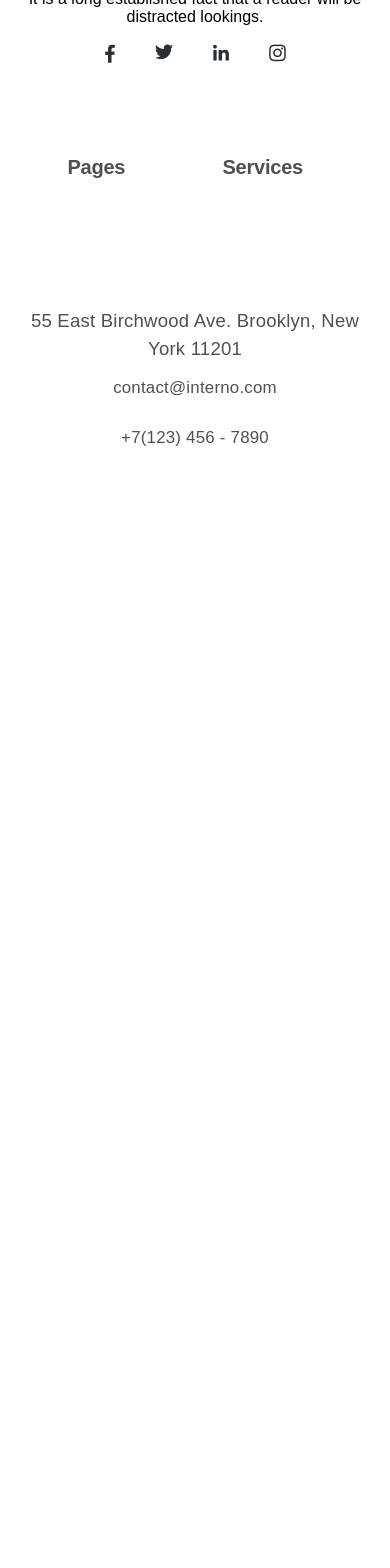
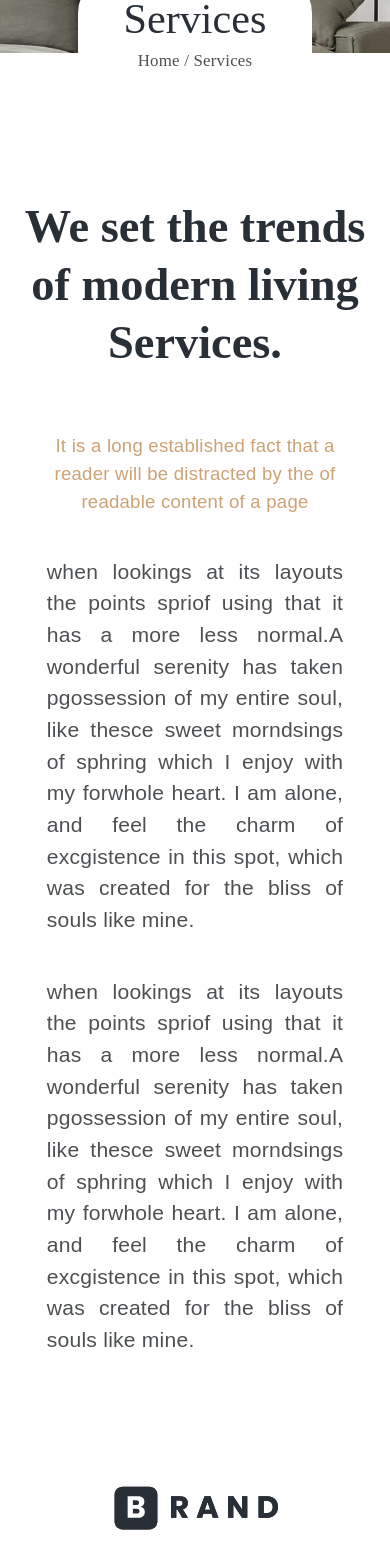
Before and after one commit to AlekseevAndreyG/InteriorDesignWebflow, a React (Create React App) app: page /services-more-page in a window 390 px wide. Shown: the part 278-1846 px from the top of the page. Before the commit the page ends 862 px from the top, so only its background shows below. Built offline with nearby package versions, Linux system fonts and the light colour scheme.

Commit message:
половина страницы готова

```diff
--- a/src/Pages/MainPage/MainPage.js
+++ b/src/Pages/MainPage/MainPage.js
@@ -5,11 +5,11 @@ import PlanMobile from "./components/Plan/PlanMobile/PlanMobile";
 import AboutUs from "./components/AboutUs/AboutUs";
 import AboutUsMobile from "./components/AboutUs/AboutUsMobile/AboutUsMobile";
 import Reviews from "./components/Reviews/Reviews";
-import OurPartners from "./components/OurPartners/OurPartners";
-import OurPartnersMobile from "./components/OurPartners/OurPartnersMobile/OurPartnersMobile";
+import OurPartners from "../../components/OurPartners/OurPartners";
+import OurPartnersMobile from "../../components/OurPartners/OurPartnersMobile/OurPartnersMobile";
 import FollowOurProjects from "./components/FollowOurProjects/FollowOurProjects";
 import FollowOurProjectMobile from "./components/FollowOurProjects/FollowOurProjectMobile/FollowOurProjectMobile";
-import CounterTotal from "./components/CounterTotal/CounterTotal";
+import CounterTotal from "../../components/CounterTotal/CounterTotal";
 import ArcticleAndNews from "./components/ArcticleAndNews/ArcticleAndNews";
 import WannaJoin from "../../components/WannaJoin/WannaJoin";
 
--- a/src/Pages/ServiecesMorePage/ServicesMorePage.js
+++ b/src/Pages/ServiecesMorePage/ServicesMorePage.js
@@ -1,7 +1,19 @@
 import React from "react";
 import "./ServicesMorePage.css";
+import ServicesMorePageHeading from "./components/ServicesMorePageHeading/ServicesMorePageHeading";
+
+import OurPartners from "../../components/OurPartners/OurPartners";
+import OurPartnersMobile from "../../components/OurPartners/OurPartnersMobile/OurPartnersMobile";
+import CounterTotal from "../../components/CounterTotal/CounterTotal";
 function ServicesMorePage() {
-  return <section></section>;
+  return (
+    <section className="services-more-page">
+      <ServicesMorePageHeading />
+      <OurPartners />
+      <OurPartnersMobile />
+      <CounterTotal />
+    </section>
+  );
 }
 
 export default ServicesMorePage;
--- /dev/null
+++ b/src/Pages/ServiecesMorePage/components/ServicesMorePageHeading/ServicesMorePageHeading.css
@@ -0,0 +1,119 @@
+.services-more-page-heading {
+  margin: 0 auto;
+  width: 100%;
+  height: auto;
+}
+
+.services-more-page-heading-bg {
+  background-image: url("../../../../../public/img/services-more-page/services-more-page-heading-bg.jpg");
+  background-size: cover;
+  background-position: center center;
+  width: 100%;
+  height: 25vh;
+}
+
+.services-more-page-heading-title {
+  display: flex;
+  flex-direction: column;
+  align-items: center;
+  justify-content: flex-start;
+}
+
+.services-more-page-heading-title h1 {
+  position: relative;
+  z-index: 3;
+  color: #292f36;
+  background-color: #fff;
+  width: 30%;
+  height: 100px;
+  padding-top: 20px;
+  margin: 0 auto;
+  border-radius: 40px;
+  top: -80px;
+  font-family: DM Serif Display;
+  font-size: 5vh;
+  font-style: normal;
+  font-weight: 400;
+  line-height: 125%; /* 62.5px */
+}
+
+.services-more-page-heading-title h6 {
+  position: relative;
+  z-index: 3;
+  top: -125px;
+  color: #4d5053;
+  font-family: Jost;
+  font-size: 2vh;
+  font-style: normal;
+  font-weight: 400;
+  line-height: 150%; /* 33px */
+  letter-spacing: 0.22px;
+}
+
+.services-more-page-heading-wrap {
+  display: flex;
+  flex-direction: row;
+  align-items: flex-start;
+  justify-content: space-between;
+  gap: 60px;
+}
+
+.wrap-title {
+  text-align: center;
+  color: #292f36;
+  font-family: DM Serif Display;
+  font-size: 5.5vh;
+  font-style: normal;
+  font-weight: 900;
+  line-height: 125%; /* 62.5px */
+}
+
+.services-more-page-heading-text {
+  width: 50%;
+  display: flex;
+  flex-direction: column;
+  align-items: center;
+  justify-content: space-between;
+  gap: 80px;
+}
+
+.services-more-page-heading-text-one {
+  color: #cda274;
+  font-size: 2.2vh;
+  font-style: normal;
+  font-weight: 400;
+  line-height: 150%; /* 37.5px */
+  letter-spacing: 0.25px;
+}
+
+.services-more-page-heading-text-two,
+.services-more-page-heading-text-three {
+  text-align: justify;
+  color: #4d5053;
+  font-size: 2.5vh;
+  font-style: normal;
+  font-weight: 400;
+  line-height: 150%;
+  letter-spacing: 0.22px;
+}
+
+@media screen and (max-width: 768px) {
+  .services-more-page-heading-title h1 {
+    width: 60%;
+  }
+
+  .services-more-page-heading-wrap {
+    display: flex;
+    flex-direction: column;
+    align-items: center;
+    justify-content: space-between;
+    gap: 60px;
+  }
+}
+
+@media screen and (max-width: 576px) {
+  .services-more-page-heading-text {
+    width: 80%;
+    gap: 40px;
+  }
+}
--- /dev/null
+++ b/src/Pages/ServiecesMorePage/components/ServicesMorePageHeading/ServicesMorePageHeading.js
@@ -0,0 +1,44 @@
+import React from "react";
+import "./ServicesMorePageHeading.css";
+function ServicesMorePageHeading() {
+  return (
+    <section className="services-more-page-heading">
+      <div className="services-more-page-heading-bg"></div>
+      <div className="services-more-page-heading-title">
+        <h1>Services</h1>
+        <h6>Home / Services</h6>
+      </div>
+      <div className="container">
+        <div className="services-more-page-heading-wrap">
+          <h1 className="wrap-title">
+            We set the trends<br></br> of modern living Services.
+          </h1>
+          <div className="services-more-page-heading-text">
+            <p className="services-more-page-heading-text-one">
+              It is a long established fact that a reader will be distracted by
+              the of readable content of a page
+            </p>
+            <p className="services-more-page-heading-text-two">
+              when lookings at its layouts the points spriof using that it has a
+              more less normal.A wonderful serenity has taken pgossession of my
+              entire soul, like thesce sweet morndsings of sphring which I enjoy
+              with my forwhole heart. I am alone, and feel the charm of
+              excgistence in this spot, which was created for the bliss of souls
+              like mine.
+            </p>
+            <p className="services-more-page-heading-text-three">
+              when lookings at its layouts the points spriof using that it has a
+              more less normal.A wonderful serenity has taken pgossession of my
+              entire soul, like thesce sweet morndsings of sphring which I enjoy
+              with my forwhole heart. I am alone, and feel the charm of
+              excgistence in this spot, which was created for the bliss of souls
+              like mine.
+            </p>
+          </div>
+        </div>
+      </div>
+    </section>
+  );
+}
+
+export default ServicesMorePageHeading;
--- a/src/Pages/MainPage/components/CounterTotal/CounterTotal.js
+++ b/src/components/CounterTotal/CounterTotal.js
@@ -1,7 +1,7 @@
 import React, { useEffect } from "react";
 import AOS from "aos";
 import "aos/dist/aos.css";
-import CounterTotalData from "../../../../components/Arrays/CounterTotalData";
+import CounterTotalData from "../Arrays/CounterTotalData";
 import "./CounterTotal.css";
 
 function CounterTotal() {
--- a/src/Pages/MainPage/components/OurPartners/OurPartners.js
+++ b/src/components/OurPartners/OurPartners.js
@@ -1,7 +1,7 @@
 import React, { useEffect } from "react";
 import AOS from "aos";
 import "aos/dist/aos.css";
-import OurPartnersData from "../../../../components/Arrays/OurPartnersData";
+import OurPartnersData from "../Arrays/OurPartnersData";
 
 import "./OurPartners.css";
 
--- a/src/Pages/MainPage/components/OurPartners/OurPartnersMobile/OurPartnersMobile.js
+++ b/src/components/OurPartners/OurPartnersMobile/OurPartnersMobile.js
@@ -1,5 +1,5 @@
 import React, { useEffect } from "react";
-import OurPartnersData from "../../../../../components/Arrays/OurPartnersData";
+import OurPartnersData from "../../Arrays/OurPartnersData";
 import AOS from "aos";
 import "aos/dist/aos.css";
 import Slider from "react-slick";
@@ -28,16 +28,37 @@ const OurPartnersMobile = () => {
     <section className="our-partners-mobile">
       <div className="container">
         <div className="our-partners-mobile-slider-wrap">
-          <h3 data-aos="fade-up">Our partners</h3>
           <Slider
             infinite={true}
             autoplay={true}
-            dots={true}
+            dots={false}
             autoplaySpeed={5000}
             speed={500}
-            slidesToShow={1}
+            slidesToShow={2}
             slidesToScroll={1}
             edgeFriction={0.15}
+            centerMode={true}
+            centerPadding="60"
+            responsive={[
+              {
+                breakpoint: 768,
+                settings: {
+                  slidesToShow: 2,
+                  slidesToScroll: 1,
+                  centerPadding: "30",
+                },
+              },
+              {
+                breakpoint: 480,
+                settings: {
+                  slidesToShow: 1,
+                  slidesToScroll: 1,
+                  centerPadding: "0",
+                  speed: 600,
+                  autoplaySpeed: 2500,
+                },
+              },
+            ]}
           >
             {OurPartnersData.map((partner, index) => (
               <Slide key={index} imagePath={partner.logo} />
```
Also changed, not shown: public/img/services-more-page/services-more-page-heading-bg.jpg (added), src/components/CounterTotal/CounterTotal.css (renamed from src/Pages/MainPage/components/CounterTotal/CounterTotal.css), src/components/OurPartners/OurPartners.css (renamed from src/Pages/MainPage/components/OurPartners/OurPartners.css), src/components/OurPartners/OurPartnersMobile/OurPartnersMobile.css (renamed from src/Pages/MainPage/components/OurPartners/OurPartnersMobile/OurPartnersMobile.css).
